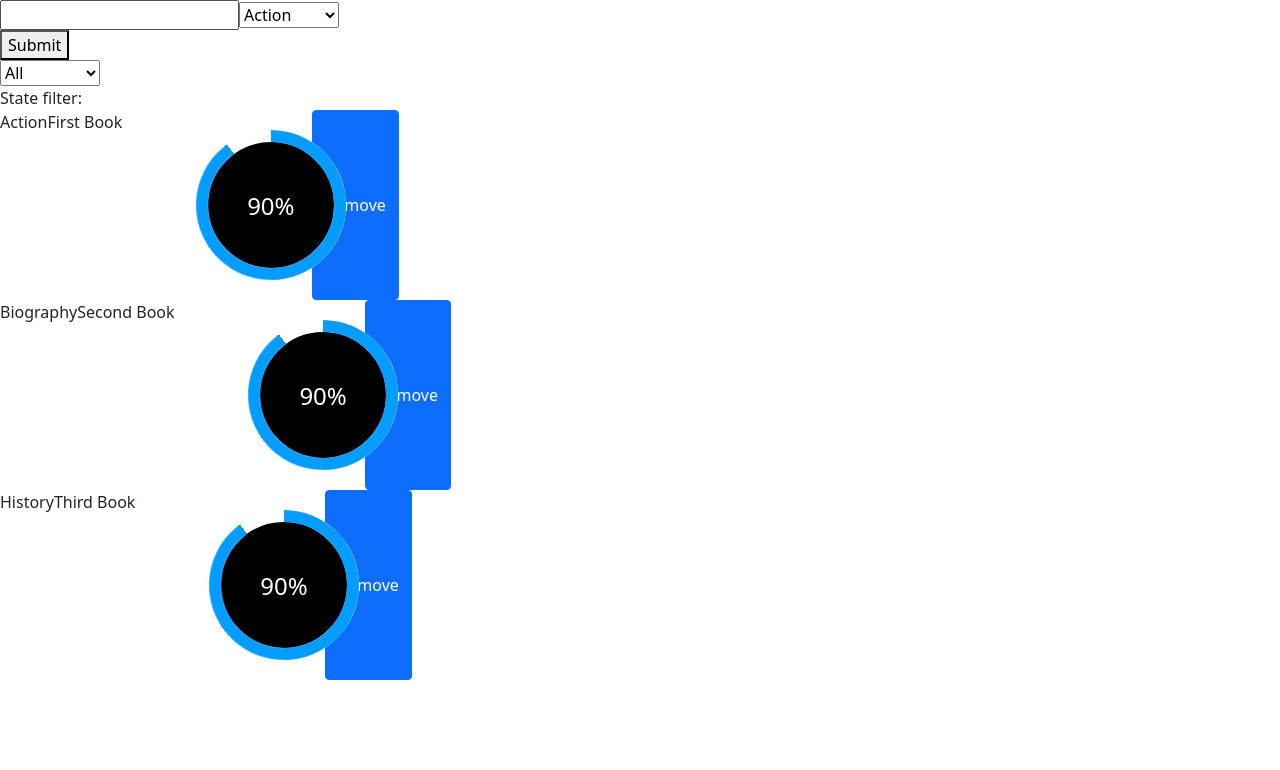
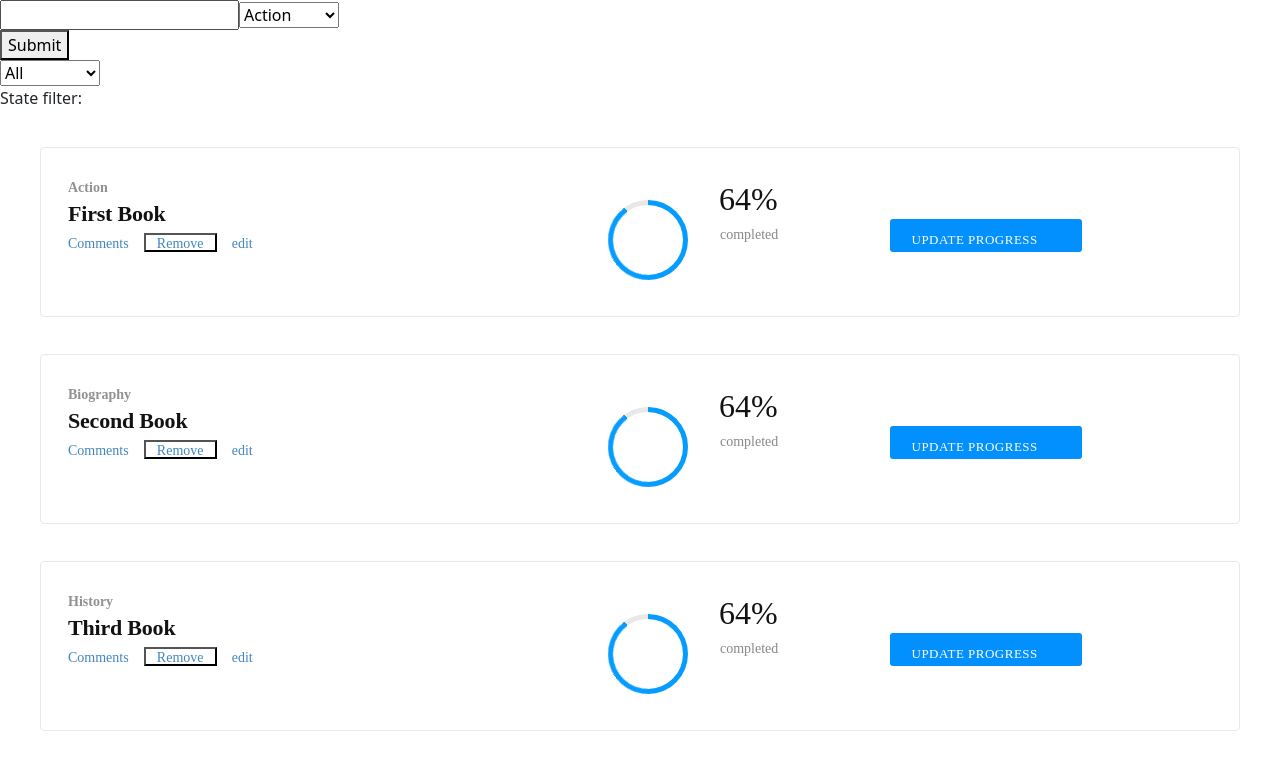
Before and after one commit to Byabasaija/bookstore_app, a React (Create React App) app: page / in a window 1280 px wide. Shown: the top 770 px of the page. Built offline with nearby package versions, Linux system fonts and the light colour scheme.

Commit message:
Add styling for the booklist

```diff
--- a/src/components/Book.css
+++ b/src/components/Book.css
@@ -1,6 +1,209 @@
+
+.Book-Panel {
+
+    width: 75rem;
+
+    height: 10.625rem;
+
+    margin: 2.313rem 6.25rem 0;
+
+    padding: 2rem 9.188rem 1.625rem 1.688rem;
+
+    border-radius: 4px;
+
+    border: solid 1px #e8e8e8;
+
+    background-color: white;
+
+  }
+
+  .category {
+
+    width: 3.063rem;
+
+    height: 1.125rem;
+
+    margin: 0 2.438rem 0 0;
+
+    opacity: 0.5;
+
+    font-family: Montserrat;
+
+    font-size: 0.875rem;
+
+    font-weight: bold;
+
+    font-stretch: normal;
+
+    font-style: normal;
+
+    line-height: normal;
+
+    letter-spacing: normal;
+
+    color: var(--black-two);
+
+  }
+
+  .title {
+
+    width: 12.313rem;
+
+    height: 1.813rem;
+
+    margin: 0.188rem 20.188rem 0 0;
+
+    font-family: RobotoSlab;
+
+    font-size: 1.375rem;
+
+    font-weight: bold;
+
+    font-stretch: normal;
+
+    font-style: normal;
+
+    line-height: normal;
+
+    letter-spacing: -0.2px;
+
+    color: #121212;
+
+  }
+
+  .Update-progress {
+
+    width: 8.938rem;
+
+    height: 1.125rem;
+
+    font-family: RobotoSlab;
+
+    font-size: 0.813rem;
+
+    font-weight: 300;
+
+    font-stretch: normal;
+
+    font-style: normal;
+
+    line-height: normal;
+
+    letter-spacing: 0.5px;
+
+    text-align: center;
+
+    color: #ffffff;
+
+    text-transform: uppercase;
+
+  }
+
+  .rect-update {
+
+    width: 12rem;
+
+    height: 2.063rem;
+
+    margin: auto;
+
+    padding: 0.438rem 1.188rem 0.5rem 1.375rem;
+
+    border-radius: 3px;
+
+    background-color: #0290ff;;
+
+  }
+
+  .Percent-Complete {
+
+    width: 4.25rem;
+
+    height: 2.438rem;
+
+    margin: 0.063rem 5.75rem 0 0.688rem;
+
+    font-family: Montserrat;
+
+    font-size: 2rem;
+
+    font-weight: normal;
+
+    font-stretch: normal;
+
+    font-style: normal;
+
+    line-height: normal;
+
+    letter-spacing: normal;
+
+    color: #121212;
+
+  }
+
+  .Completed {
+
+    width: 5rem;
+
+    height: 1.125rem;
+
+    margin: 0.438rem 4.938rem 0.75rem 0.75rem;
+
+    opacity: 0.5;
+
+    font-family: Montserrat;
+
+    font-size: 0.875rem;
+
+    font-weight: normal;
+
+    font-stretch: normal;
+
+    font-style: normal;
+
+    line-height: normal;
+
+    letter-spacing: normal;
+
+    color:#121212;
+
+  }
+
+  .com-rem-ed{
+
+    width: 4.563rem;
+
+    height: 1.188rem;
+
+    margin: 0.188rem 0.938rem 0.125rem 0;
+
+    font-family: RobotoSlab;
+
+    font-size: 0.875rem;
+
+    font-weight: 300;
+
+    font-stretch: normal;
+
+    font-style: normal;
+
+    line-height: normal;
+
+    letter-spacing: normal;
+
+    color: #4386bf;
+
+    text-transform: capitalize;
+
+  }
+
+  .btn-remove{
+      background-color: white;
+  }
+
 .progress {
-    width: 150px;
-    height: 150px !important;
+    width: 80px;
+    height: 80px !important;
     float: left;
     line-height: 150px;
     background: none;
@@ -14,7 +217,7 @@
     width: 100%;
     height: 100%;
     border-radius: 50%;
-    border: 12px solid #fff;
+    border: 5px solid #e8e8e8;
     position: absolute;
     top: 0;
     left: 0
@@ -37,7 +240,7 @@
     width: 100%;
     height: 100%;
     background: none;
-    border-width: 12px;
+    border-width: 5px;
     border-style: solid;
     position: absolute;
     top: 0
@@ -66,7 +269,7 @@
     animation: loading-1 1.8s linear forwards
 }
 
-.progress .progress-value {
+/* .progress .progress-value {
     width: 90%;
     height: 90%;
     border-radius: 50%;
@@ -78,7 +281,7 @@
     position: absolute;
     top: 5%;
     left: 5%
-}
+} */
 
 .progress.blue .progress-bar {
     border-color: #049dff
@@ -88,7 +291,7 @@
     animation: loading-2 1.5s linear forwards 1.8s
 }
 
-.progress.yellow .progress-bar {
+/* .progress.yellow .progress-bar {
     border-color: #fdba04
 }
 
@@ -98,7 +301,7 @@
 
 .progress.yellow .progress-left .progress-bar {
     animation: none
-}
+} */
 
 @keyframes loading-1 {
     0% {
--- a/src/components/Book.js
+++ b/src/components/Book.js
@@ -6,14 +6,25 @@ function Book(props) {
 
   return (
 
-    <div className="d-flex">
+    <div className="d-flex Book-Panel mx-auto">
       <div>
-        {book.category}
-        {book.title}
+        <h3 className="category">
+          {' '}
+          {book.category}
+          {' '}
+        </h3>
+        <h1 className="title">
+          {book.title}
+        </h1>
+        <div>
+          <span className="com-rem-ed">comments</span>
+          <button type="submit" onClick={() => removeHandler(book)} className="com-rem-ed btn-remove">Remove</button>
+          <span className="com-rem-ed">edit</span>
+        </div>
       </div>
 
-      <div className="row d-flex justify-content-center mt-100">
-        <div className="col-md-6">
+      <div className="d-flex justify-content-center ">
+        <div className="">
           <div className="progress blue">
             {' '}
             <span className="progress-left">
@@ -27,13 +38,20 @@ function Book(props) {
               <span className="progress-bar" />
               {' '}
             </span>
-            <div className="progress-value">90%</div>
+            {/* <div className="progress-value">90%</div> */}
           </div>
 
         </div>
       </div>
 
-      <button type="submit" onClick={() => removeHandler(book)} className="btn btn-primary">Remove</button>
+      <div>
+        <div className="Percent-Complete">64%</div>
+        <div className="Completed">completed</div>
+      </div>
+
+      <div className="rect-update">
+        <span className="Update-progress">update progress</span>
+      </div>
 
     </div>
 
```
